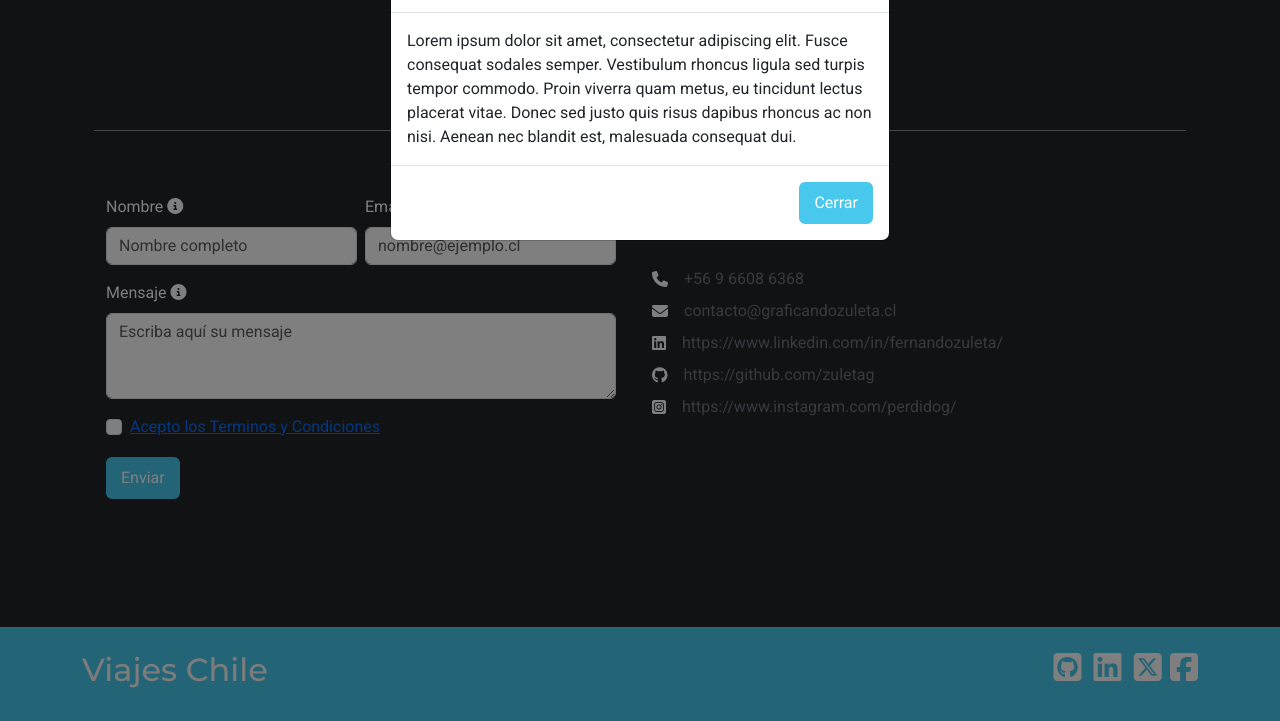
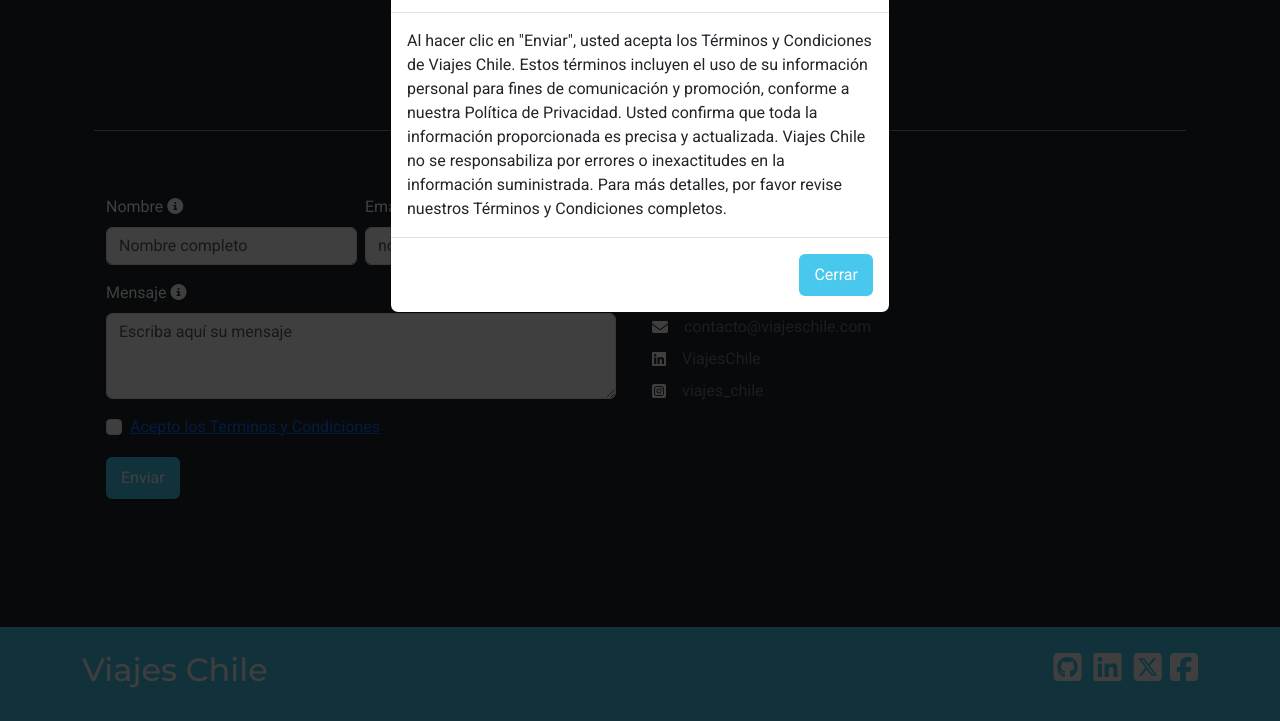
Before and after one commit to zuletag/Actualizaci-n-Viajes-Chile, a website with bundled scripts: page index.html in a window 1280 px wide. Both pictures are taken after a click on the label "Acepto los Terminos y Condiciones". Shown: the part 2272-2993 px from the top of the page. Built offline with nearby package versions, Linux system fonts and the light colour scheme.

Commit message:
Commit Entrega - Cambios Finales a estructura y contenido

```diff
--- a/assets/sass/abstracts/_variables.scss
+++ b/assets/sass/abstracts/_variables.scss
@@ -48,6 +48,6 @@ body {
   }
 }
 
-.carousel-item-top{
-    object-position:50% 0%;
+.carousel-item-top {
+  object-position: 50% 0%;
 }
--- a/index.html
+++ b/index.html
@@ -19,6 +19,7 @@
     integrity="sha384-QWTKZyjpPEjISv5WaRU9OFeRpok6YctnYmDr5pNlyT2bRjXh0JMhjY6hW+ALEwIH" crossorigin="anonymous" />
   <link rel="stylesheet" href="./assets/css/main.css" />
   <script type="module" src="./assets/js/index.js"></script>
+  <script src="https://cdn.jsdelivr.net/npm/bootstrap@5.3.3/dist/js/bootstrap.bundle.min.js" integrity="sha384-YvpcrYf0tY3lHB60NNkmXc5s9fDVZLESaAA55NDzOxhy9GkcIdslK1eN7N6jIeHz" crossorigin="anonymous"></script>
 </head>
 
 <body>
@@ -69,9 +70,12 @@
   <!-- Carrousel -->
   <div id="carouselExampleCaptions" class="container carousel slide" data-bs-ride="carousel">
     <div class="carousel-indicators">
-      <button type="button" data-bs-target="#carouselExampleCaptions" data-bs-slide-to="0" class="active" aria-current="true" aria-label="Slide 1"></button>
-      <button type="button" data-bs-target="#carouselExampleCaptions" data-bs-slide-to="1" aria-label="Slide 2"></button>
-      <button type="button" data-bs-target="#carouselExampleCaptions" data-bs-slide-to="2" aria-label="Slide 3"></button>
+      <button type="button" data-bs-target="#carouselExampleCaptions" data-bs-slide-to="0" class="active"
+        aria-current="true" aria-label="Slide 1"></button>
+      <button type="button" data-bs-target="#carouselExampleCaptions" data-bs-slide-to="1"
+        aria-label="Slide 2"></button>
+      <button type="button" data-bs-target="#carouselExampleCaptions" data-bs-slide-to="2"
+        aria-label="Slide 3"></button>
     </div>
     <div class="carousel-inner">
       <div class="carousel-item active">
@@ -181,7 +185,8 @@
                 <div class="col p-3">
                   <h5 class="card-title">Desierto de Atacama</h5>
                   <p class="card-text">
-                    El Desierto de Atacama, el más árido del mundo, es un ecosistema único con una rica biodiversidad y recursos minerales.
+                    El Desierto de Atacama, el más árido del mundo, es un ecosistema único con una rica biodiversidad y
+                    recursos minerales.
                   </p>
                 </div>
                 <div class="card-footer text-body-secondary p-3">
@@ -205,7 +210,8 @@
                 <div class="col p-3">
                   <h5 class="card-title">Norte grande de Chile</h5>
                   <p class="card-text">
-                    El Norte Grande de Chile es una vasta área que destaca por el desierto de Atacama, el más árido del mundo, y su rica cultura minera.
+                    El Norte Grande de Chile es una vasta área que destaca por el desierto de Atacama, el más árido del
+                    mundo, y su rica cultura minera.
                   </p>
                 </div>
                 <div class="card-footer text-body-secondary p-3">
@@ -229,7 +235,8 @@
                 <div class="col p-3">
                   <h5 class="card-title">Bosque Mágico</h5>
                   <p class="card-text">
-                    El "Bosque Mágico" de Chile es un parque temático al aire libre donde la mitología y la naturaleza se entrelazan en un escenario mágico.
+                    El "Bosque Mágico" de Chile es un parque temático al aire libre donde la mitología y la naturaleza
+                    se entrelazan en un escenario mágico.
                   </p>
                 </div>
                 <div class="card-footer text-body-secondary p-3">
@@ -310,7 +317,8 @@
             <label for="exampleFormControlTextarea1" class="form-label">Mensaje</label> <span data-bs-toggle="tooltip"
               data-bs-placement="right" data-bs-title="Redacte su correo y luego acepte los terminos y condiciones"><i
                 class="fa-solid fa-circle-info"></i></span>
-            <textarea class="form-control" id="exampleFormControlTextarea1" placeholder="Escriba aquí su mensaje" rows="3"></textarea>
+            <textarea class="form-control" id="exampleFormControlTextarea1" placeholder="Escriba aquí su mensaje"
+              rows="3"></textarea>
           </div>
           <div class="form-check">
             <input class="form-check-input" type="checkbox" value="" id="flexCheckDefault">
@@ -325,28 +333,22 @@
       <div class="col-12 col-md-6 mb-2">
         <div class="col-12 col-md d-flex mb-2 align-items-center">
           <i class="fa-solid fa-phone me-3"></i>
-          <span><a class="link-secondary text-decoration-none" href="tel:+56966086368">+56 9 6608
-              6368</a></span>
+          <span><a class="link-secondary text-decoration-none" href="tel:+56999887766">+56999887766</a></span>
         </div>
         <div class="col-12 col-md d-flex mb-2 align-items-center">
           <i class="fa-solid fa-envelope me-3"></i>
           <span><a class="link-secondary text-decoration-none"
-              href="mailto:contacto@graficandozuleta.cl">contacto@graficandozuleta.cl</a></span>
+              href="mailto:contacto@viajeschile.com">contacto@viajeschile.com</a></span>
         </div>
         <div class="col-12 col-md d-flex mb-2 align-items-center">
           <i class="fa-brands fa-linkedin me-3"></i>
           <span><a class="link-secondary text-decoration-none"
-              href="https://www.linkedin.com/in/fernandozuleta/">https://www.linkedin.com/in/fernandozuleta/</a></span>
-        </div>
-        <div class="col-12 col-md d-flex mb-2 align-items-center">
-          <i class="fa-brands fa-github me-3"></i>
-          <span><a class="link-secondary text-decoration-none"
-              href="https://github.com/zuletag">https://github.com/zuletag</a></span>
+              href="https://www.linkedin.com/in/viajeschile/">ViajesChile</a></span>
         </div>
         <div class="col-12 col-md d-flex mb-2 align-items-center">
           <i class="fa-brands fa-square-instagram me-3"></i>
           <span><a class="link-secondary text-decoration-none"
-              href="https://www.instagram.com/perdidog/">https://www.instagram.com/perdidog/</a></span>
+              href="https://www.instagram.com/viajes_chile/">viajes_chile</a></span>
         </div>
       </div>
     </div>
@@ -363,9 +365,11 @@
           <button type="button" class="btn-close" data-bs-dismiss="modal" aria-label="Close"></button>
         </div>
         <div class="modal-body">
-          Lorem ipsum dolor sit amet, consectetur adipiscing elit. Fusce consequat sodales semper. Vestibulum rhoncus
-          ligula sed turpis tempor commodo. Proin viverra quam metus, eu tincidunt lectus placerat vitae. Donec sed
-          justo quis risus dapibus rhoncus ac non nisi. Aenean nec blandit est, malesuada consequat dui.
+          Al hacer clic en "Enviar", usted acepta los Términos y Condiciones de Viajes Chile. Estos términos incluyen el
+          uso de su información personal para fines de comunicación y promoción, conforme a nuestra Política de
+          Privacidad. Usted confirma que toda la información proporcionada es precisa y actualizada. Viajes Chile no se
+          responsabiliza por errores o inexactitudes en la información suministrada. Para más detalles, por favor revise
+          nuestros Términos y Condiciones completos.
         </div>
         <div class="modal-footer">
           <button type="button" class="btn btn-secondary" data-bs-dismiss="modal">Cerrar</button>
```
Also changed, not shown: 2 other files. Lines whose indentation alone changed are shown as unchanged.
